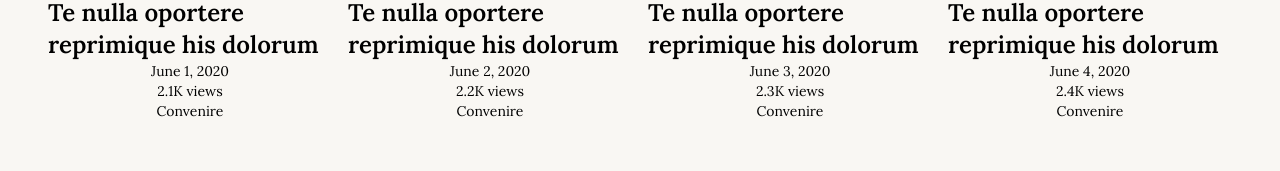
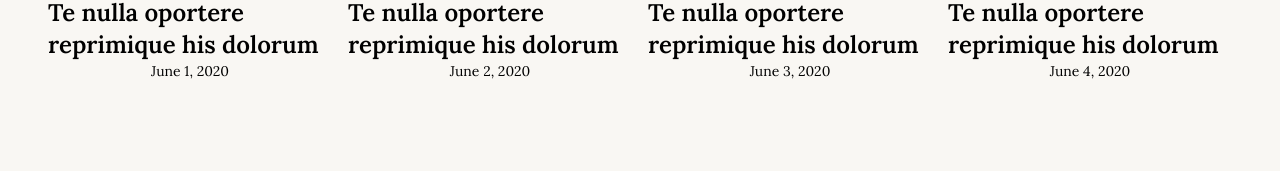
Before and after one commit to Prakshal2412/PracticeWeb, a React (Vite) app in the folder Frontend/: page /resources in a window 1280 px wide. Shown: the part 557-728 px from the top of the page. Built offline with nearby package versions, Linux system fonts and the light colour scheme.

Commit message:
resourcepage

```diff
--- a/Frontend/src/pages/resources/Resources.jsx
+++ b/Frontend/src/pages/resources/Resources.jsx
@@ -50,8 +50,8 @@ const Resources = () => {
                             <img src={blog.imgSrc} alt={blog.title} />
                             <h3 className='text-2xl font-semibold'>{blog.title}</h3>
                             <p className='text-sm'>{blog.date}</p>
-                            <p className='text-sm'>{blog.views}</p>
-                            <p className='text-sm'>{blog.category}</p>
+                            {/* <p className='text-sm'>{blog.views}</p> */}
+                            {/* <p className='text-sm'>{blog.category}</p> */}
                         </div>
                     ))
                 }
```
